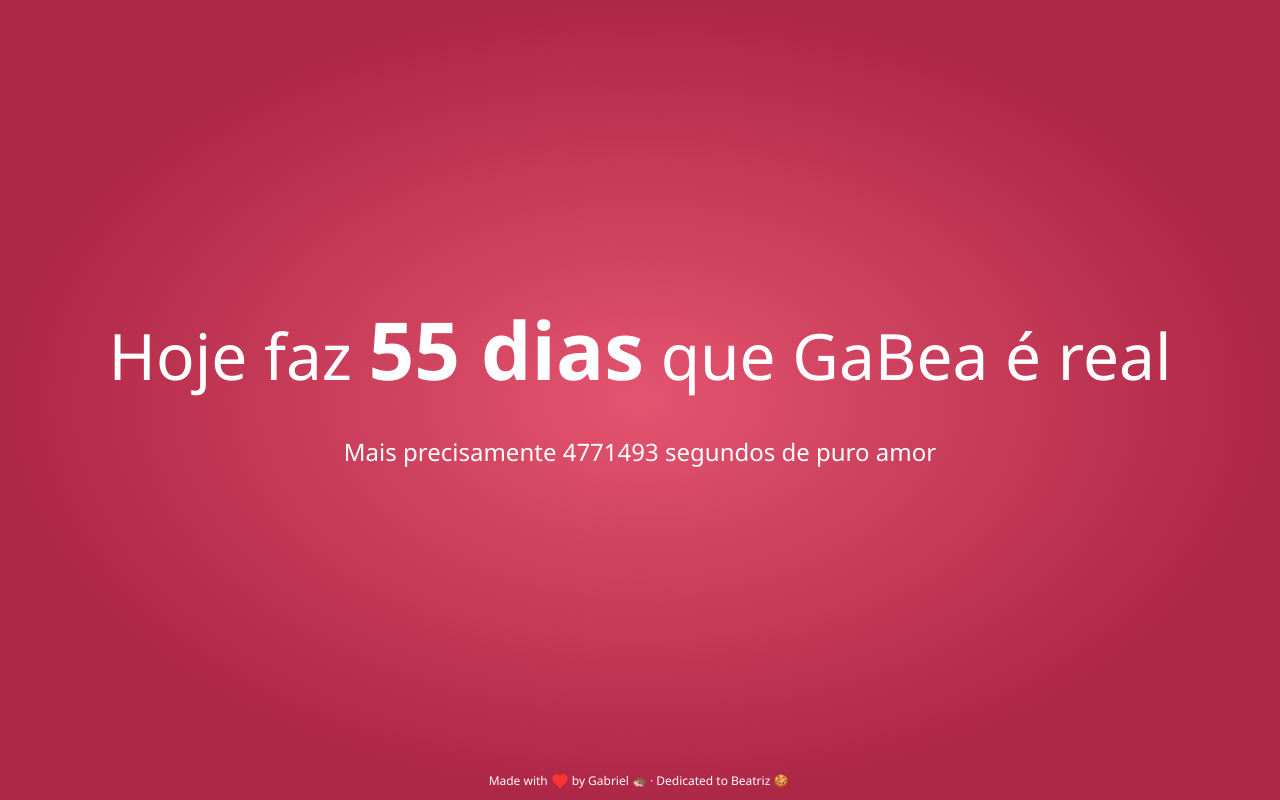
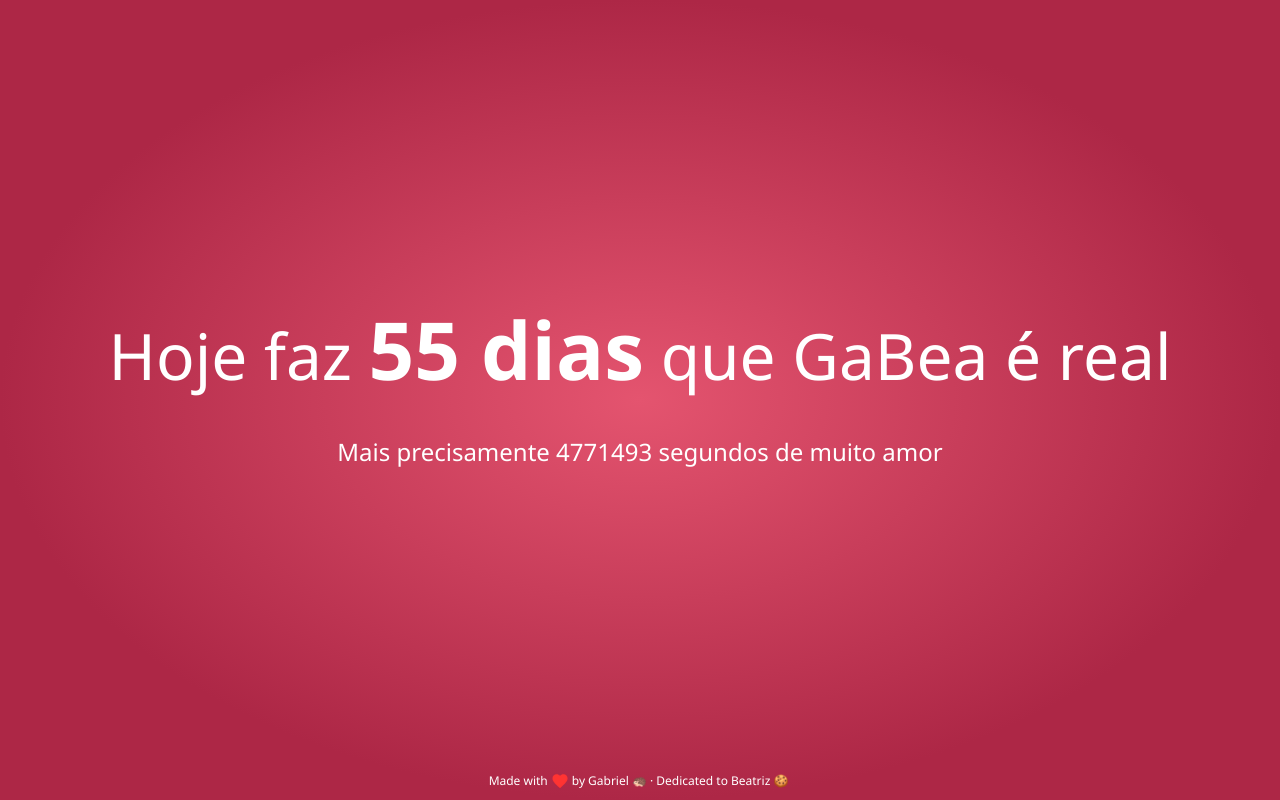
Before and after one commit to gab618/gabea-today, a React (Create React App) app: page / in a window 1280 px wide. Built offline with nearby package versions, Linux system fonts and the light colour scheme.

Commit message:
change subtitle text

```diff
--- a/src/components/Main/index.js
+++ b/src/components/Main/index.js
@@ -28,7 +28,7 @@ function Main() {
           <span>Hoje faz </span> <strong>{days} dias</strong>
           <span> que GaBea é real</span>
         </h1>
-        <h2>Mais precisamente {seconds} segundos de puro amor</h2>
+        <h2>Mais precisamente {seconds} segundos de muito amor</h2>
       </Content>
       <Footer>
         <p>
```
